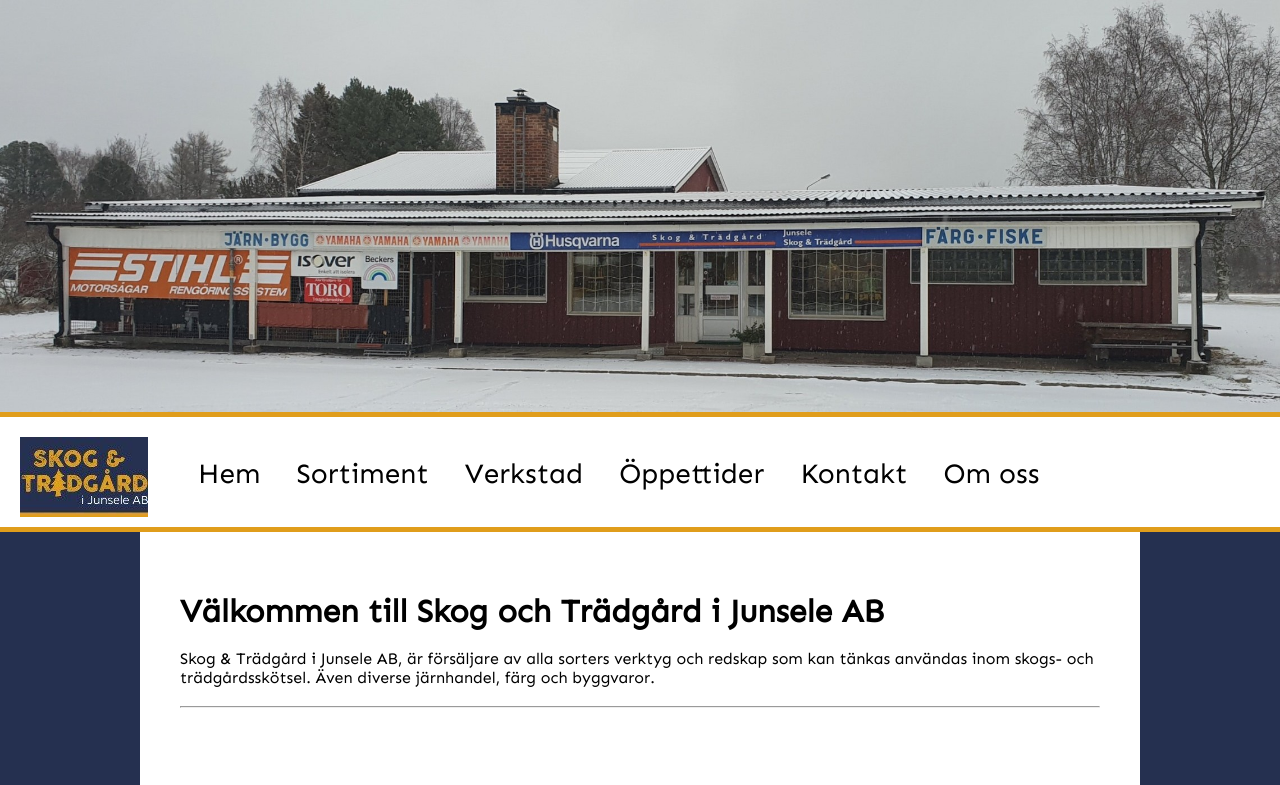
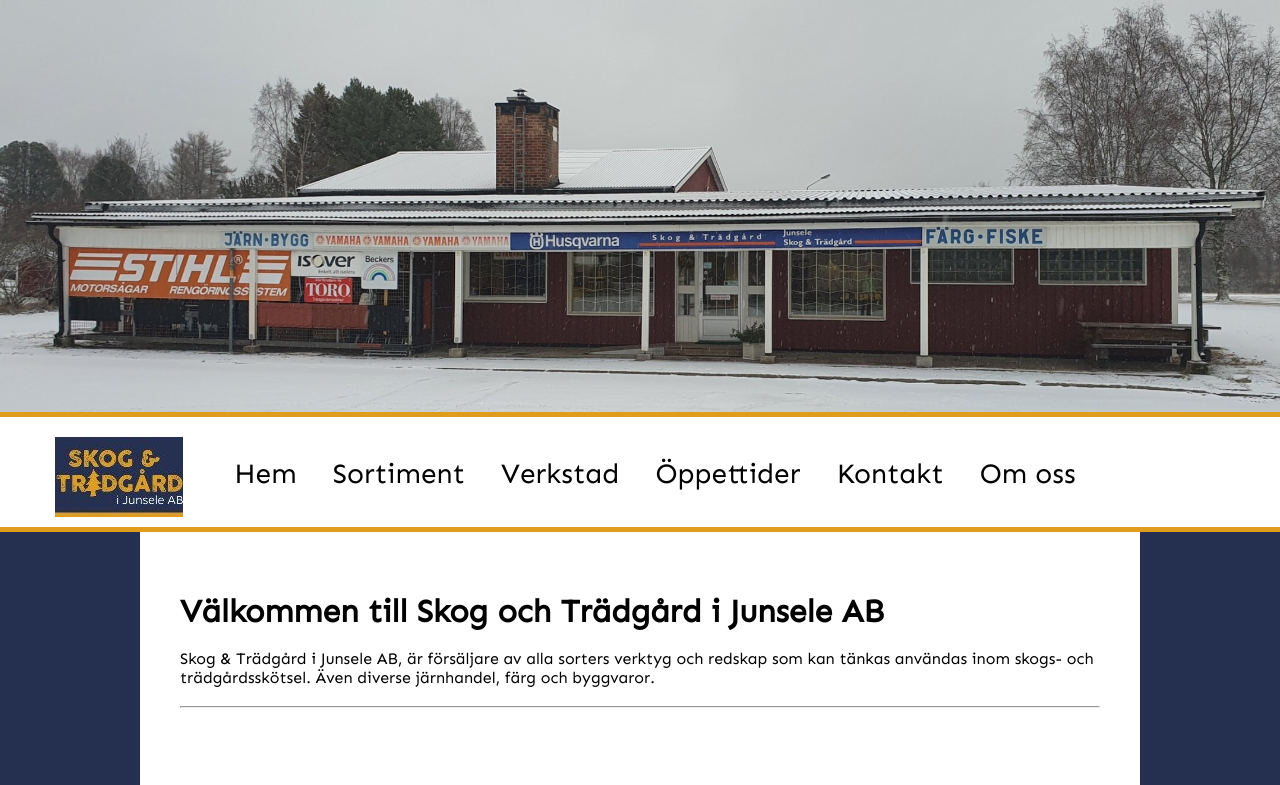
Before and after one commit to Gagamamma/slider, a plain HTML site: page skogochtradgard/index.html in a window 1280 px wide. Shown: the top 785 px of the page. Drawn offline with nearby package versions, Linux system fonts and the light colour scheme.

Commit message:
nav responsive

```diff
--- a/skogochtradgard/css/style.css
+++ b/skogochtradgard/css/style.css
@@ -71,11 +71,11 @@ nav{
 }
 
 .bild{
-  margin-left: 20px;
+  margin-left: 300px;
 }
 
 .lankar{
-  margin-left: 50px;
+  margin-left: 4%;
   display: flex;
   margin-top: 20px;
   color: #fff;
@@ -255,17 +255,32 @@ h1{
   #slider{
     margin-left: 41%;
   }
+  .bild{
+    margin-left: 290px;
+  }
 }
 
 @media only screen and (max-width: 1650px) {
   #slider{
     margin-left: 40%;
   }
+  .bild{
+    margin-left: 170px;
+  }
+}
+
+@media only screen and (max-width: 1525px) {
+  .bild{
+    margin-left: 110px;
+  }
 }
 
 @media only screen and (max-width: 1400px) {
   #slider{
     margin-left: 39%;
+  }
+  .bild{
+    margin-left: 55px;
   }
 }
 
@@ -274,12 +289,16 @@ h1{
     width: 100%;
     height: 100%;
   }
+  .bild{
+    margin-left: 20px;
+  }
 }
 
 @media only screen and (max-width: 1220px) {
   #slider{
     margin-left: 38%;
   }
+
 }
 
 @media only screen and (max-width: 1160px) {
```
